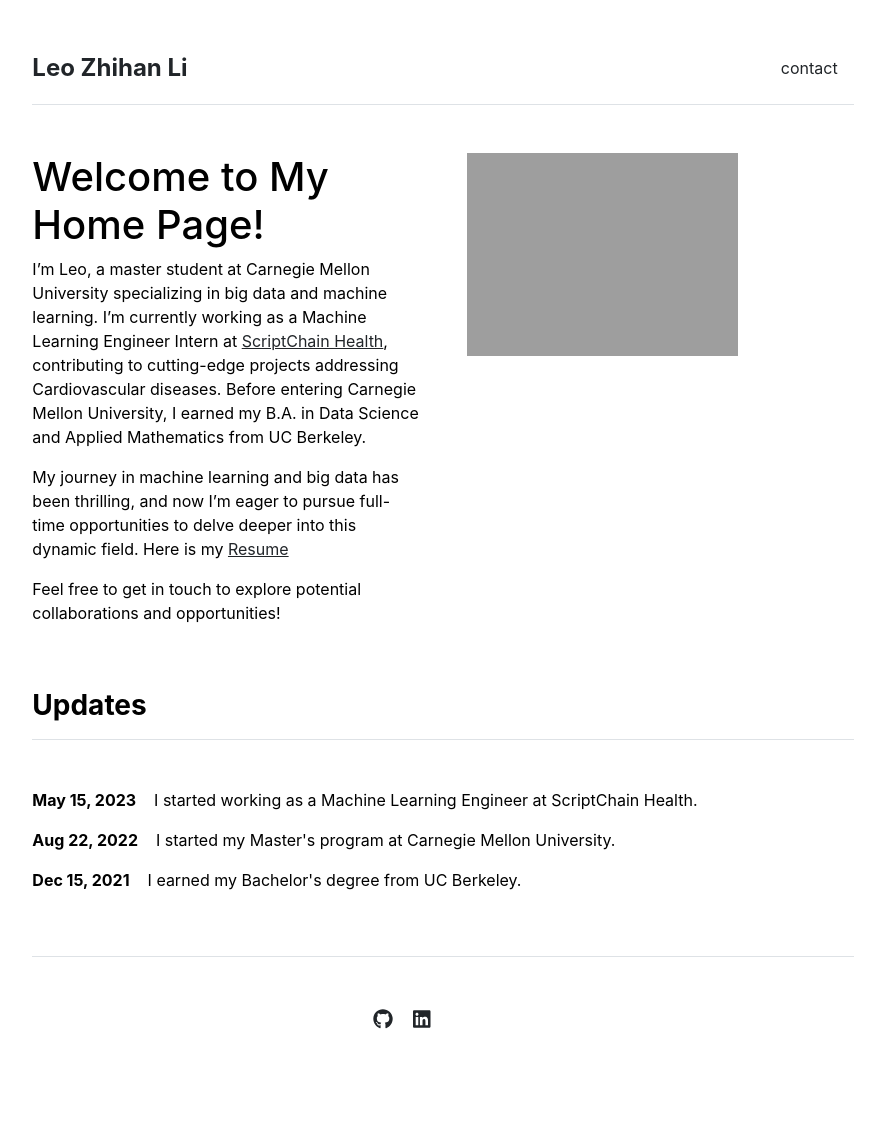
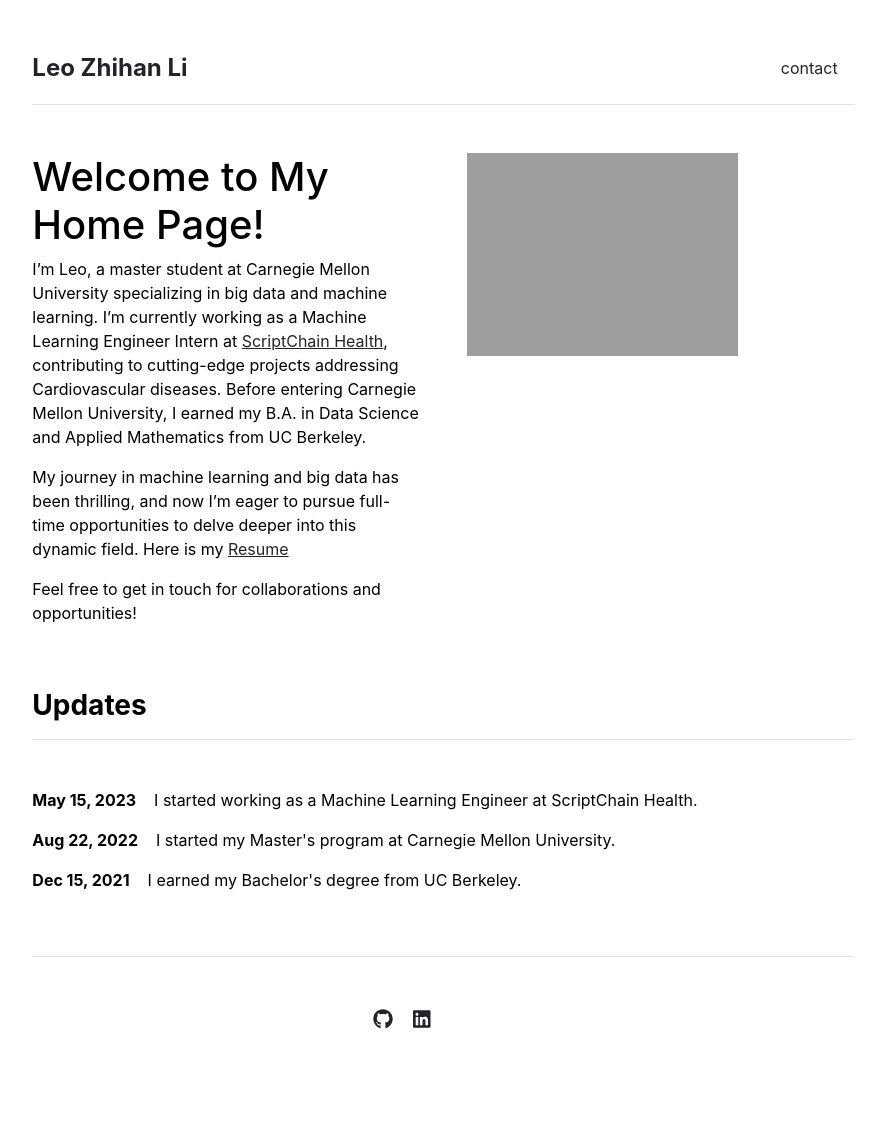
Before and after one commit to leoliiiiii/leoliiiiii.github.io, a Jekyll site: the page built from index.md, in a window 1280 px wide. Shown: the whole page, without its empty margins (197-1066 px from the left). Built offline with Jekyll 4.4.1, drawn with Linux system fonts in a browser that asks for light colours.

Commit message:
Update index.md

```diff
--- a/index.md
+++ b/index.md
@@ -9,4 +9,4 @@ I'm Leo, a master student at Carnegie Mellon University specializing in big data
 
 My journey in machine learning and big data has been thrilling, and now I'm eager to pursue full-time opportunities to delve deeper into this dynamic field. Here is my [Resume](/assets/resume.pdf)
 
-Feel free to get in touch to explore potential collaborations and opportunities!
+Feel free to get in touch for collaborations and opportunities!
```
